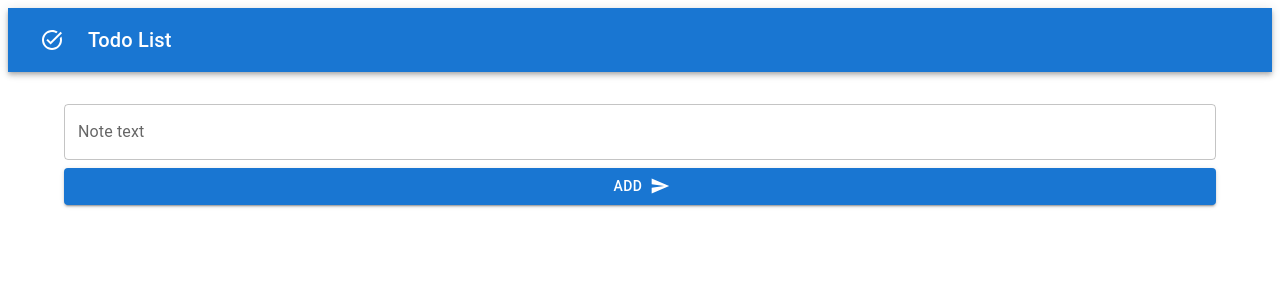
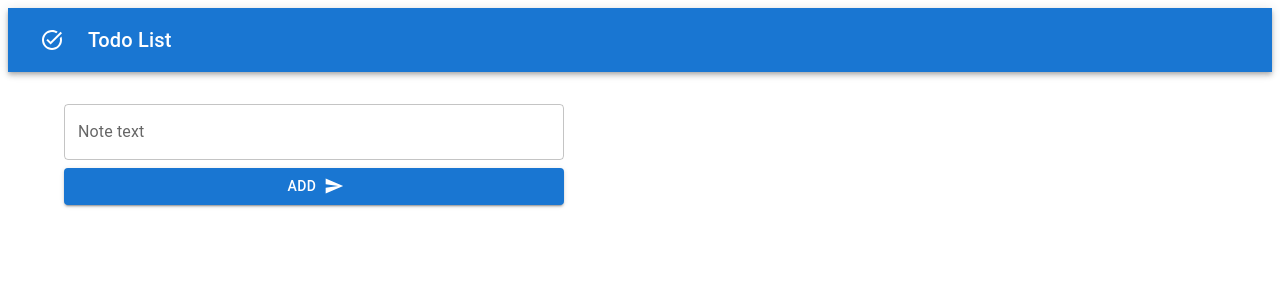
Before and after one commit to yobafett/-React-MUI-Todo, a React (Create React App) app: page / in a window 1280 px wide. Shown: the top 300 px of the page. Built offline with nearby package versions, Linux system fonts and the light colour scheme.

Commit message:
Add bottom postion to input

```diff
--- a/src/components/ItemInput.js
+++ b/src/components/ItemInput.js
@@ -1,6 +1,8 @@
 import { useState } from 'react';
 import { Box, FormControl, TextField, Button } from '@mui/material';
 import { Send } from '@mui/icons-material';
+
+import './ItemInput.scss';
 
 const ItemInput = (props) => {
     const [inputValue, setInputValue] = useState('');
@@ -15,7 +17,7 @@ const ItemInput = (props) => {
     }
 
     return (
-        <FormControl fullWidth variant="standard">
+        <FormControl fullWidth variant="standard" className='item-input'>
             <Box sx={{ display: 'flex', alignItems: 'flex-end' }}>
                 <TextField
                     label="Note text"
--- /dev/null
+++ b/src/components/ItemInput.scss
@@ -0,0 +1,10 @@
+.item-input {
+    position: fixed;
+    bottom: 0;
+    max-width: 500px;
+    padding: 20px;
+    left: 0;
+    right: 0;
+    margin-left: auto;
+    margin-right: auto;
+}
```
